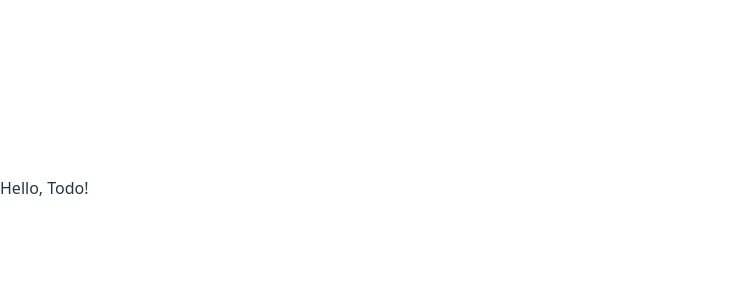
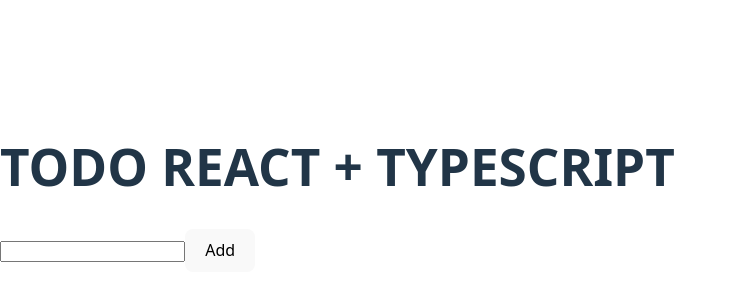
Before and after one commit to muktinathrajbanshi/reactTodoTs, a React (Vite) app in the folder todo_react_app/: page / in a window 1280 px wide. Shown: the part 212-512 px from the top of the page, without its empty margins (0-737 px from the left). Built offline with nearby package versions, Linux system fonts and the light colour scheme.

Commit message:
wow great job man

```diff
--- a/todo_react_app/src/App.tsx
+++ b/todo_react_app/src/App.tsx
@@ -1,9 +1,11 @@
+import AddToDo from "./components/addtodo"
 
 const App = () => {
   return (
-    <div>
-      Hello, Todo!
-    </div>
+    <main>
+      <h1> TODO REACT + TYPESCRIPT </h1>
+      <AddToDo />
+    </main>
   )
 }
 
--- a/todo_react_app/src/components/addtodo.tsx
+++ b/todo_react_app/src/components/addtodo.tsx
@@ -2,11 +2,12 @@ import { useState } from "react"
 
 const AddToDo = () => {
 
-    const [todo, setTodo] = useState("";)
+    const [todo, setTodo] = useState("");
 
   return (
     <form>
-        <input type="text" value={} onChange={} />
+        <input type="text" value={todo} onChange={(e) => setTodo(e.target.value)} />
+        <button type="submit">Add</button>
     </form>
   )
 }
```
